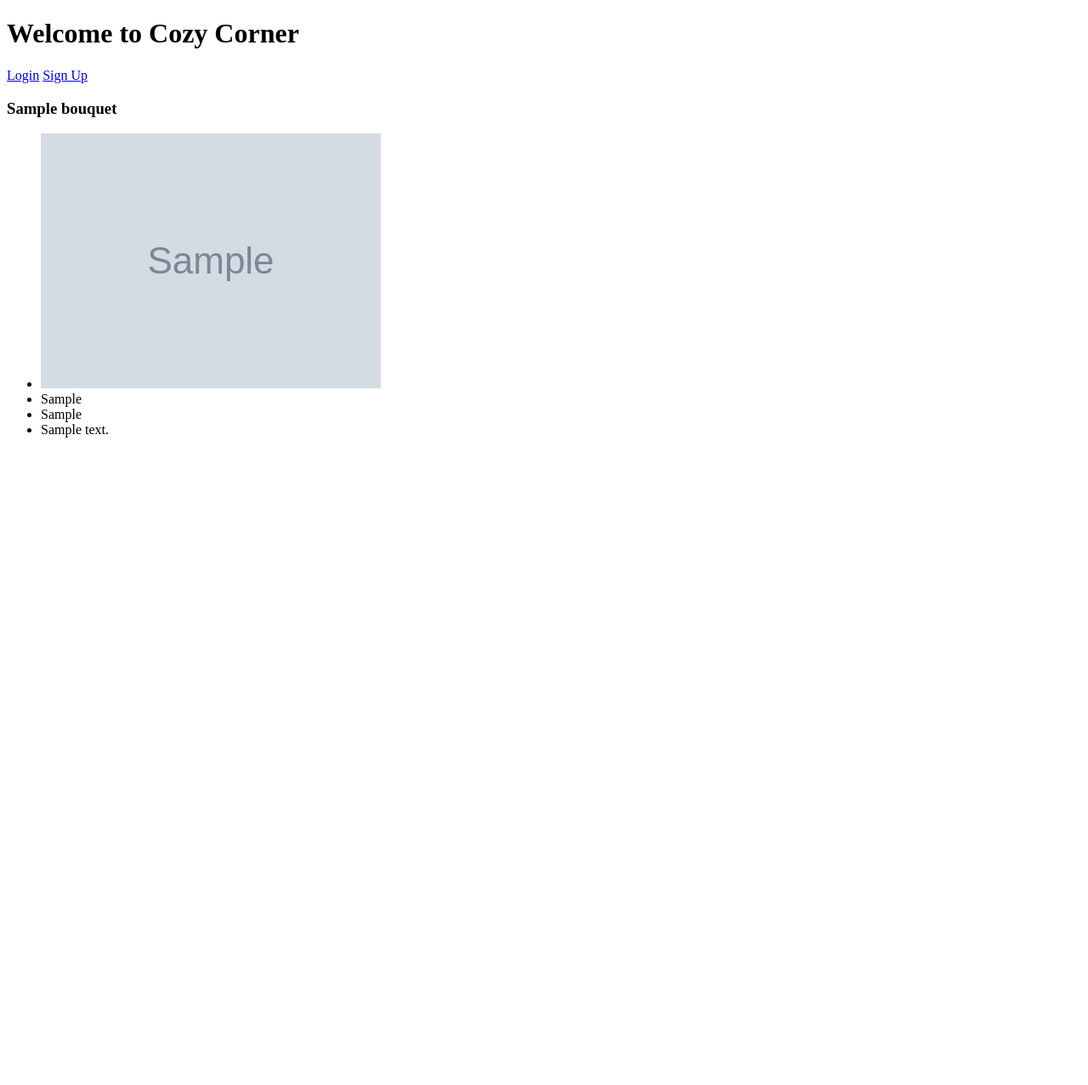
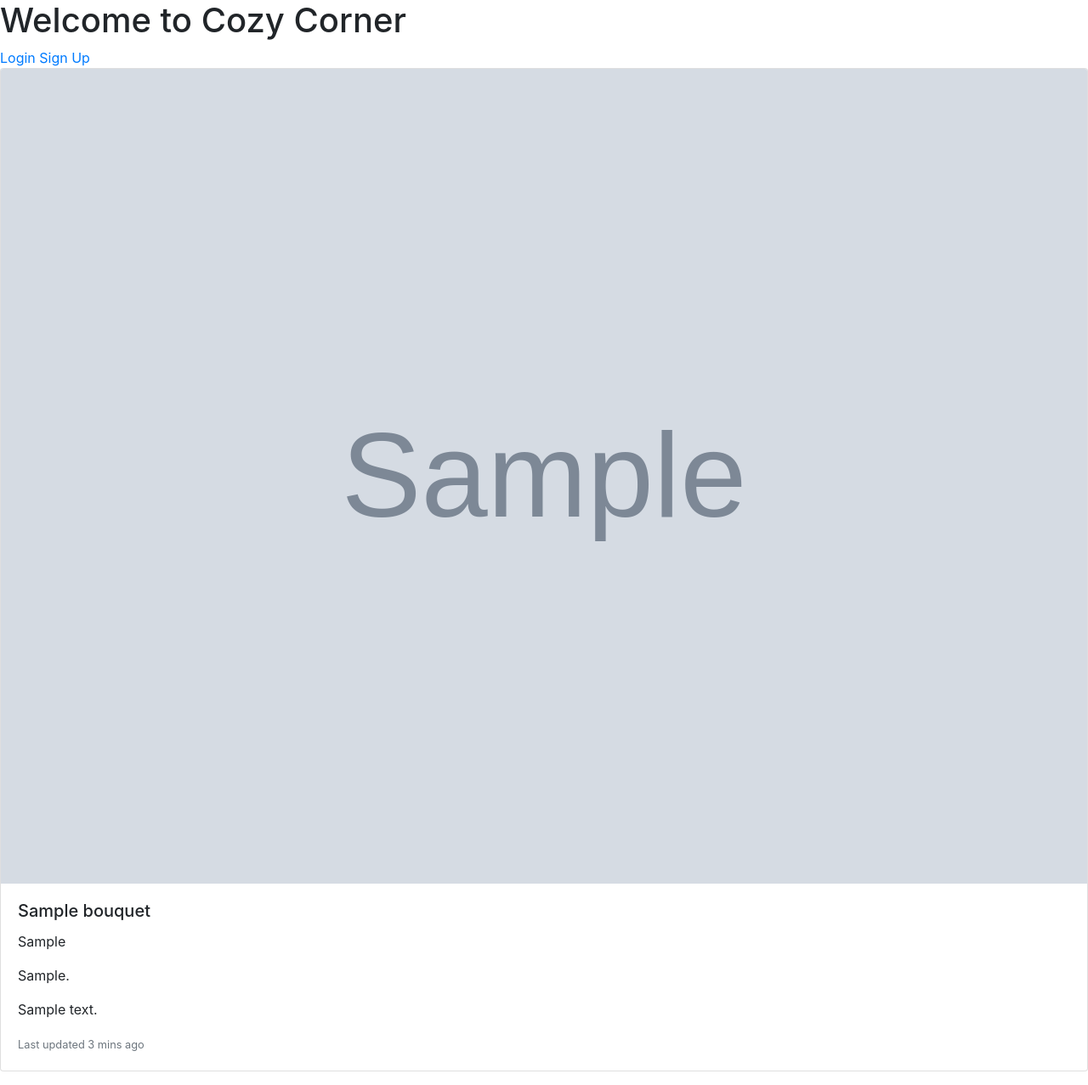
Before and after one commit to jsc397/CozyCorner, a Django app: page / in a window 1280 px wide. Shown: the whole page at 85% size. Before the commit the page ends 515 px from the top, so only its background shows below. Run offline with Django 3.2, Linux system fonts and the light colour scheme; tables that the repository leaves empty hold one stand-in row (values such as "Sample post"); grey boxes marked "Sample" are stand-in pictures; some libraries are stand-ins or nearby versions.

Commit message:
homepage picture layout with bootstrap success

```diff
--- a/cozycorner/templates/base.html
+++ b/cozycorner/templates/base.html
@@ -6,6 +6,9 @@
     <meta charset="UTF-8">
     <meta name="viewport" content="width=device-width, initial-scale=1.0">
     <meta http-equiv="X-UA-Compatible" content="ie=edge">
+    <link rel="stylesheet" href="https://stackpath.bootstrapcdn.com/bootstrap/4.1.3/css/bootstrap.min.css" integrity="sha384-MCw98/SFnGE8fJT3GXwEOngsV7Zt27NXFoaoApmYm81iuXoPkFOJwJ8ERdknLPMO"
+        crossorigin="anonymous">
+
     <title>Cozy Corner</title>
 </head>
 
@@ -15,7 +18,7 @@
         <div class="user-info">
             {% if user.is_authenticated %}
             Welcome, {{ user.username }}
-            <a href="{% url 'logout' %}">logout</a>
+            <br><a href="{% url 'logout' %}">logout</a>
             {% else %}
             <a href="{% url 'login' %}">Login</a>
             <a href="{% url 'signup' %}">Sign Up</a>
--- a/cozycorner/templates/bouquet_list.html
+++ b/cozycorner/templates/bouquet_list.html
@@ -1,24 +1,17 @@
 {% extends 'base.html' %}
-<!-- ask why bouquets.name does not work. why must I use a for loop here? -->
+
 {% block content %}
 {% for bouquet in bouquets %}
-<div>
-    <h3>{{bouquet.name}}</h3>
-    <ul>
-        <li>
-            <img src="{{ bouquet.img_url }}" alt="bouquet_image" />
-        </li>
-        <li>
-            {{ bouquet.season }}
-        </li>
-        <li>
-            {{ bouquet.flowers }}
-        </li>
-        <li>
-            {{ bouquet.description }}
-        </li>
 
-    </ul>
+<div class="card mb-3">
+    <img class="card-img-top" src="{{ bouquet.img_url }}" alt="Card image cap">
+    <div class="card-body">
+        <h5 class="card-title">{{bouquet.name}}</h5>
+        <p class="card-text">{{ bouquet.flowers }}</p>
+        <p class="card-text">{{ bouquet.season }}.</p>
+        <p class="card-text">{{ bouquet.description }}</p>
+        <p class="card-text"><small class="text-muted">Last updated 3 mins ago</small></p>
+    </div>
 </div>
 
 {% endfor %}
```
